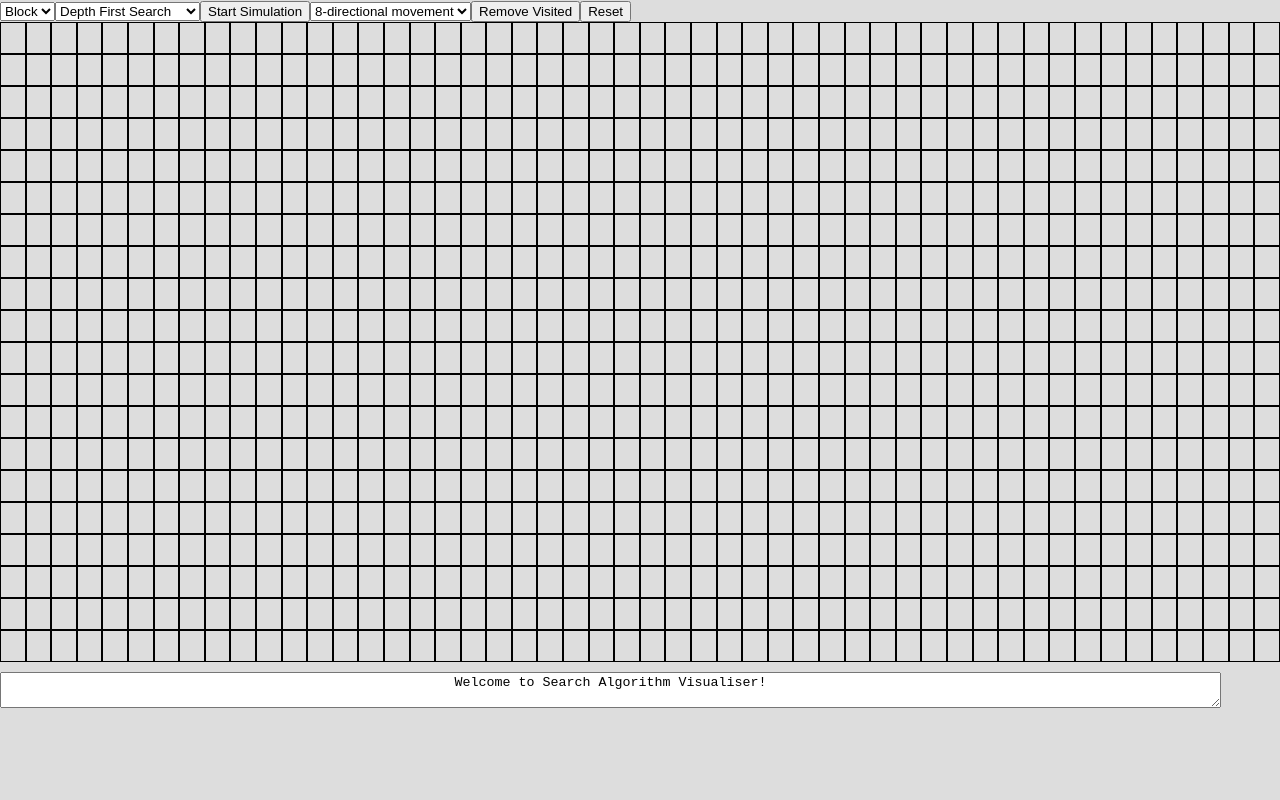
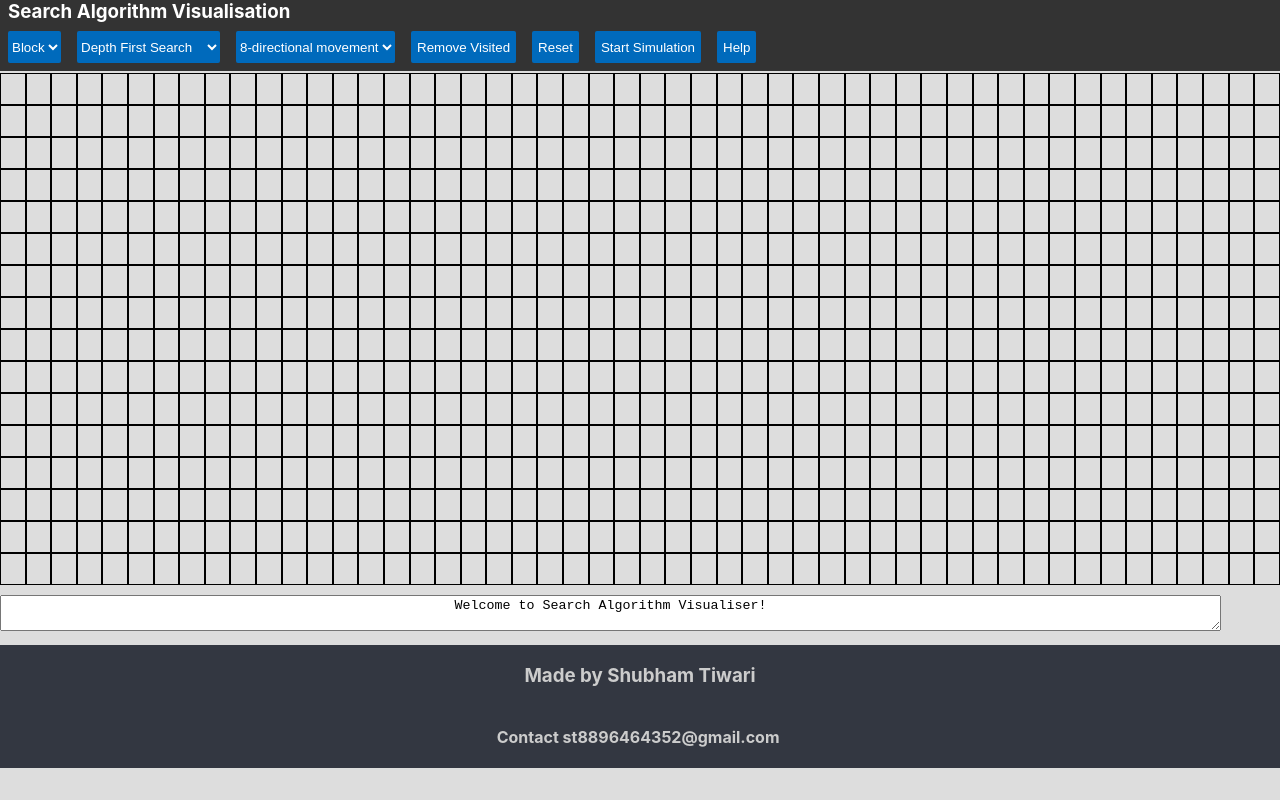
Before and after one commit to ShubhamBrody/Searching-Algorithms-Visualisation, a React (Create React App) app: page / in a window 1280 px wide. Built offline with nearby package versions, Linux system fonts and the light colour scheme.

Commit message:
UI made better and guide added

```diff
--- a/package.json
+++ b/package.json
@@ -6,8 +6,11 @@
     "@testing-library/jest-dom": "^5.16.5",
     "@testing-library/react": "^13.4.0",
     "@testing-library/user-event": "^13.5.0",
+    "bootstrap": "^5.2.2",
     "react": "^18.2.0",
+    "react-bootstrap": "^2.5.0",
     "react-dom": "^18.2.0",
+    "react-router-dom": "^6.4.3",
     "react-scripts": "5.0.1",
     "web-vitals": "^2.1.4"
   },
--- a/src/App.js
+++ b/src/App.js
@@ -1,10 +1,17 @@
 import Grid from './components/Grid/Grid';
+import Footer from './components/Footer/Footer';
+import Guide from './components/Guide/Guide';
+import { BrowserRouter, Route, Routes } from "react-router-dom";
 
 function App() {
   return (
-    <div className="App">
-      <Grid />
-    </div>
+    <BrowserRouter>
+      <Routes>
+        <Route exact path="/" element={<Grid />} />
+        <Route path="/guide" element={<Guide />} />
+      </Routes>
+      <Footer />
+    </BrowserRouter>
   );
 }
 
--- a/src/components/Algorithms/SearchAlgo.js
+++ b/src/components/Algorithms/SearchAlgo.js
@@ -70,18 +70,6 @@ function bfs(start, end, grid, m, n, dirlen) {
   return found
 }
 
-function dijkstra(start, end, grid, m, n) {
-
-}
-
-// function calchval() {
-
-// }
-
-// function astar(start, end, grid, m, n) {
-
-// }
-
 function Dfs({ start, end, grid, rows, cols, setVisited, setLogs, setRundfs, setPath, direction, algo }) {
   console.log(rows, cols, "hi");
   visited = [];
--- /dev/null
+++ b/src/components/Footer/Footer.js
@@ -0,0 +1,29 @@
+function Footer() {
+  var containerStyle = {
+    display: "flex",
+    flexDirection: "column",
+    alignItems: "center",
+    justifyContent: "center",
+    backgroundColor: "#333741",
+    color: "#ccc",
+  };
+
+  var innerContainer = {
+    display: "flex",
+    alignItems: "center",
+    justifyContent: "center",
+  };
+  return (
+    <div style={containerStyle}>
+      <div>
+        <h3>Made by Shubham Tiwari</h3>
+      </div>
+      <div style={innerContainer}>
+        <h4>Contact&nbsp;</h4>
+        <h4>st8896464352@gmail.com&nbsp;</h4>
+      </div>
+    </div>
+  );
+}
+
+export default Footer;
--- a/src/components/Grid/Grid.js
+++ b/src/components/Grid/Grid.js
@@ -3,7 +3,7 @@ import GridMaker from './GridMaker';
 function Grid(props) {
     return (
         <div>
-            <GridMaker cols={50} rows={20} />
+            <GridMaker cols={50} rows={16} />
         </div>
     )
 }
--- a/src/components/Grid/GridMaker.js
+++ b/src/components/Grid/GridMaker.js
@@ -1,9 +1,11 @@
 import Box from "./Box";
 import SearchAlgo from "../Algorithms/SearchAlgo";
 import { useEffect, useRef, useState } from "react";
+import { useNavigate } from "react-router-dom";
 
 function GridMaker({ rows, cols }) {
   const width = 30;
+  const navigate = useNavigate();
   const [grid, setGrid] = useState(Array(rows).fill(Array(cols).fill(0)));
   const [selectval, setSelectval] = useState("block");
   var r = useRef(null);
@@ -18,6 +20,17 @@ function GridMaker({ rows, cols }) {
   const [logs, setLogs] = useState(defaultlog);
   const [direction, setDirection] = useState(8);
   const [algo, setAlgo] = useState("DFS");
+  const [simstart, setSimstart] = useState(false);
+
+  const buttonstyle = {
+    height: "2rem",
+    margin: ".5rem",
+    border: "none",
+    backgroundColor: "#006abc",
+    color: "white",
+    borderRadius: "2px",
+    transition: "all 0.5s ease-in-out",
+  };
 
   useEffect(() => {
     var I = -1,
@@ -96,8 +109,13 @@ function GridMaker({ rows, cols }) {
   };
 
   return (
-    <div>
+    <div style={{ margin: "0" }}>
+      <div style={{ backgroundColor: "#333" }}>
+        <h3 style={{ margin: "0", marginLeft: "0.5rem", color: "white" }}>
+          Search Algorithm Visualisation
+        </h3>
         <select
+          style={buttonstyle}
           value={selectval}
           onChange={(e) => {
             setSelectval(e.target.value);
@@ -107,26 +125,28 @@ function GridMaker({ rows, cols }) {
           <option value="start">Start</option>
           <option value="end">End</option>
         </select>
-      <select value={algo} onChange={(e) => {
+        <select
+          style={buttonstyle}
+          value={algo}
+          onChange={(e) => {
             setAlgo(e.target.value);
-        }}>
+          }}
+        >
           <option value="DFS">Depth First Search</option>
           <option value="BFS">Breadth First Search</option>
         </select>
-      <button
-        onClick={(e) => {
-          setRundfs((prev) => !prev);
+        <select
+          style={buttonstyle}
+          value={direction}
+          onChange={(e) => {
+            setDirection(e.target.value);
           }}
         >
-        Start Simulation
-      </button>
-      <select value={direction} onChange={(e) => {
-          setDirection(e.target.value);
-        }}>
           <option value={4}>4-directional movement</option>
           <option value={8}>8-directional movement</option>
         </select>
         <button
+          style={buttonstyle}
           onClick={(e) => {
             resetvisited();
           }}
@@ -134,12 +154,31 @@ function GridMaker({ rows, cols }) {
           Remove Visited
         </button>
         <button
+          style={buttonstyle}
           onClick={(e) => {
             window.location.reload();
           }}
         >
           Reset
         </button>
+        <button
+          style={buttonstyle}
+          onClick={(e) => {
+            setRundfs((prev) => !prev);
+          }}
+        >
+          Start Simulation
+        </button>
+        <button
+          style={buttonstyle}
+          onClick={(e) => {
+            navigate("/guide");
+          }}
+        >
+          Help
+        </button>
+      </div>
+      <div style={{ marginTop: "0.125rem" }}>
         {grid &&
           grid.map((item, i) => {
             return (
@@ -165,6 +204,7 @@ function GridMaker({ rows, cols }) {
               </div>
             );
           })}
+      </div>
       {rundfs && (
         <SearchAlgo
           setRundfs={setRundfs}
--- /dev/null
+++ b/src/components/Guide/Guide.js
@@ -0,0 +1,51 @@
+function Guide() {
+  return (
+    <div style={{
+        margin: "1rem 2rem",
+    }}>
+      <h1>Guide</h1>
+      <hr></hr>
+      <div style={{
+        border: "1px solid grey",
+        borderRadius: "5px",
+        padding: "0.5rem 2rem",
+      }}>
+        <h3 style={{textDecoration: "underline"}}>Color coding</h3>
+        <p><span style={{backgroundColor: "transparent"}}>TRANSPARENT</span> is for Walkable Surface</p>
+        <p><span style={{backgroundColor: "grey"}}>GREY</span> is for Non-Walkable Surface</p>
+        <p><span style={{backgroundColor: "brown"}}>BROWN</span> is for the Path</p>
+        <p><span style={{backgroundColor: "skyblue"}}>SKYBLUE</span> is for Visited Notes</p>
+        <p><span style={{backgroundColor: "green"}}>GREEN</span> is for Start Node</p>
+        <p><span style={{backgroundColor: "red"}}>RED</span> is for End Node</p>
+        <hr></hr>
+        <h3 style={{textDecoration: "underline"}}>Blocks Ceration</h3>
+        <p>
+          You can create a block by either pressing{" "}
+          <em>
+            <b>Left-Click</b>
+          </em>{" "}
+          on the block or if you want to fast-paint consecutive blocks then you
+          can use{" "}
+          <em>
+            <b>Left-Ctrl</b>
+          </em>
+          , keep pressing Ctrl(left) and hover over the block to paint it with
+          unreachable blocks.
+        </p>
+        <hr></hr>
+        <h3 style={{textDecoration: "underline"}}>Removing Blocks</h3>
+        <p>
+          If you made a mistake while painting a block, you can simple erase it
+          by,{" "}
+          <em>
+            <b>Left-Alt</b>
+          </em>{" "}
+          key, you can keep presing Left-Alt key and left-click the blocks you
+          want to turn back to normal.
+        </p>
+      </div>
+    </div>
+  );
+}
+
+export default Guide;
```
Also changed, not shown: 1 other file (tests, documents, lock files or other folders). Lines whose indentation alone changed are shown as unchanged.
